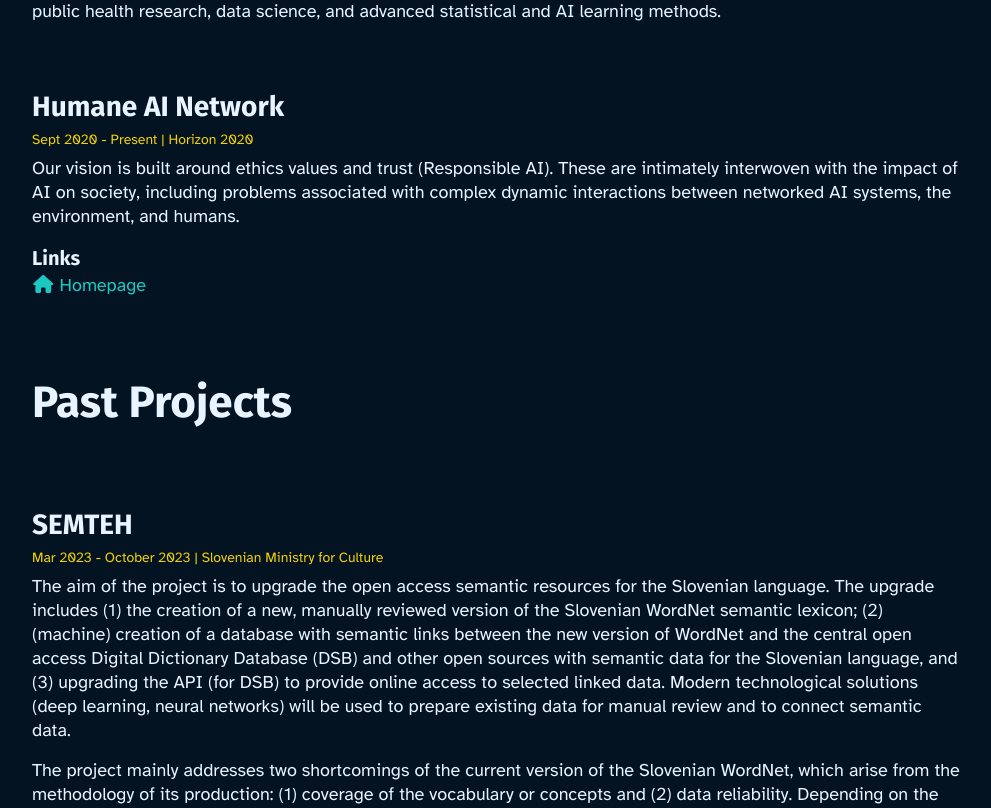
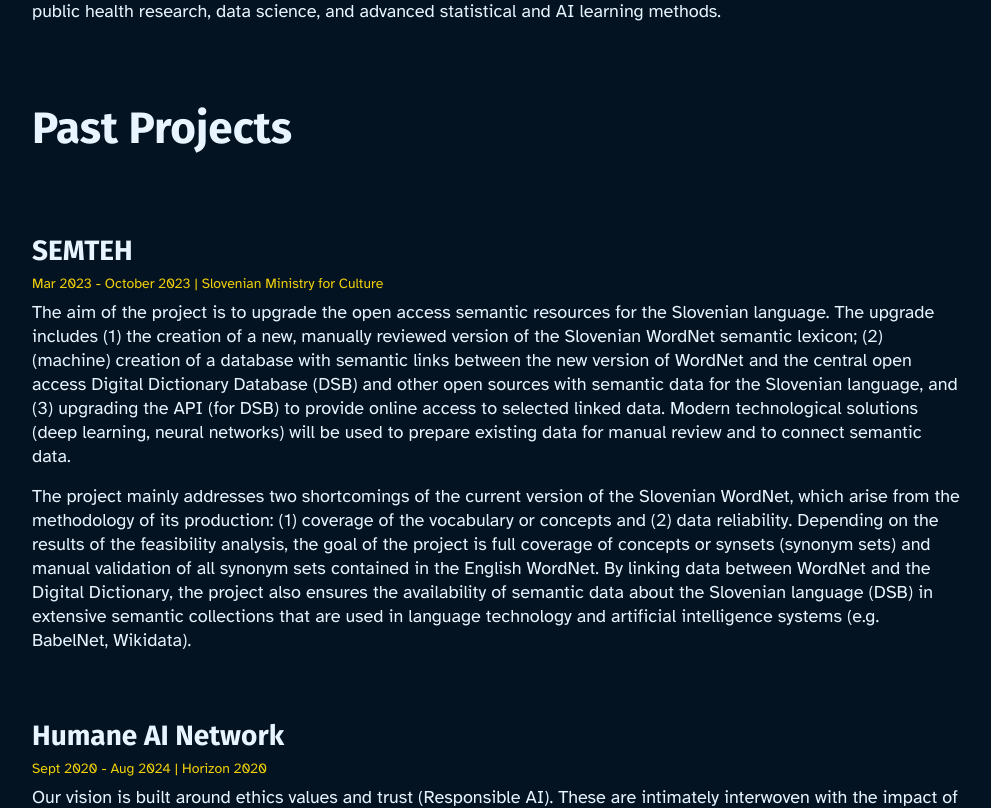
Before and after one commit to eriknovak/eriknovak.github.io, a Next.js app: page /projects in a window 1280 px wide. Shown: the part 420-1228 px from the top of the page, without its empty margins (144-1135 px from the left). Built offline with nearby package versions, Linux system fonts and the light colour scheme.

Commit message:
Update research_projects.ts

```diff
--- a/assets/projects/research_projects.ts
+++ b/assets/projects/research_projects.ts
@@ -1,4 +1,13 @@
 const RESEARCH_PROJECTS = [
+  {
+    title: "PREPARE",
+    type: "Horizon Europe",
+    startDate: "June 2023",
+    endDate: "Present",
+    description: [
+      "PREPARE aims at advancing rehabilitation care for patients with chronic non-communicable diseases. As rehabilitation is a complex, multifaceted, and highly personal process, we currently lack reliable patient stratification and outcome prediction tools. While big data approaches provide a path forward, existing data sets pose numerous challenges. These challenges can be overcome by combining advances in clinical research, socio-behavioral and public health research, data science, and advanced statistical and AI learning methods."
+    ],
+  },
   {
     title: "SEMTEH",
     type: "Slovenian Ministry for Culture",
@@ -10,15 +19,6 @@ const RESEARCH_PROJECTS = [
     ],
   },
   {
-    title: "PREPARE",
-    type: "Horizon Europe",
-    startDate: "June 2023",
-    endDate: "Present",
-    description: [
-      "PREPARE aims at advancing rehabilitation care for patients with chronic non-communicable diseases. As rehabilitation is a complex, multifaceted, and highly personal process, we currently lack reliable patient stratification and outcome prediction tools. While big data approaches provide a path forward, existing data sets pose numerous challenges. These challenges can be overcome by combining advances in clinical research, socio-behavioral and public health research, data science, and advanced statistical and AI learning methods."
-    ],
-  },
-   {
     title: "RSDO",
     type: "Development of Slovene in a Digital Environment",
     startDate: "May 2020",
@@ -49,7 +49,7 @@ const RESEARCH_PROJECTS = [
     title: "Humane AI Network",
     type: "Horizon 2020",
     startDate: "Sept 2020",
-    endDate: "Present",
+    endDate: "Aug 2024",
     description: [
       "Our vision is built around ethics values and trust (Responsible AI). These are intimately interwoven with the impact of AI on society, including problems associated with complex dynamic interactions between networked AI systems, the environment, and humans.",
     ],
```
